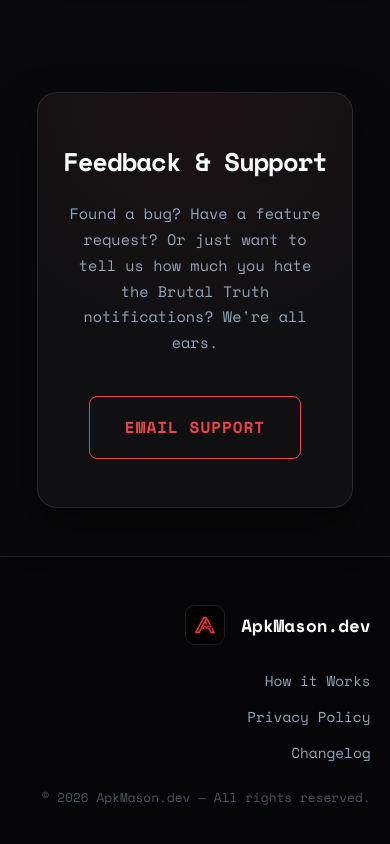
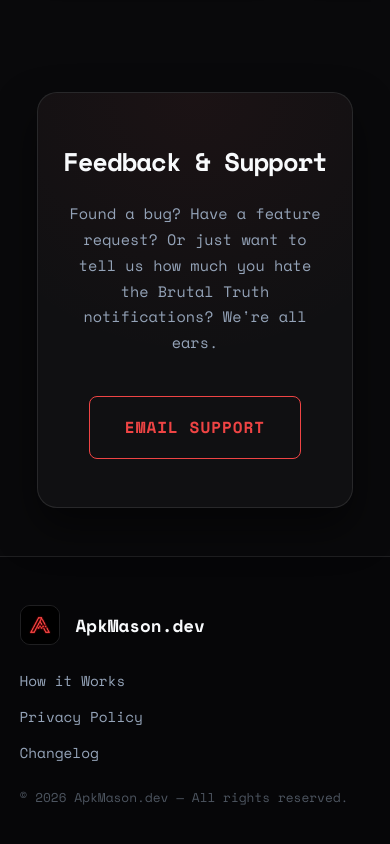
Before and after one commit to apkmasondev/scrolldebt-site, a website: page index.html in a window 390 px wide. Shown: the part 5572-6416 px from the top of the page. Drawn offline with nearby package versions, Linux system fonts and the light colour scheme.

Commit message:
Align mobile footer to left

```diff
--- a/style.css
+++ b/style.css
@@ -906,15 +906,15 @@ footer {
     display: none; /* Hide buttons on mobile, swipe is natural */
   }
   footer {
-    align-items: flex-end;
+    align-items: flex-start;
   }
   .footer-links {
     flex-direction: column;
     gap: 0.8rem;
-    align-items: flex-end;
+    align-items: flex-start;
   }
   .footer-copy {
-    text-align: right;
+    text-align: left;
   }
   .pricing-grid {
     grid-template-columns: 1fr;
```
